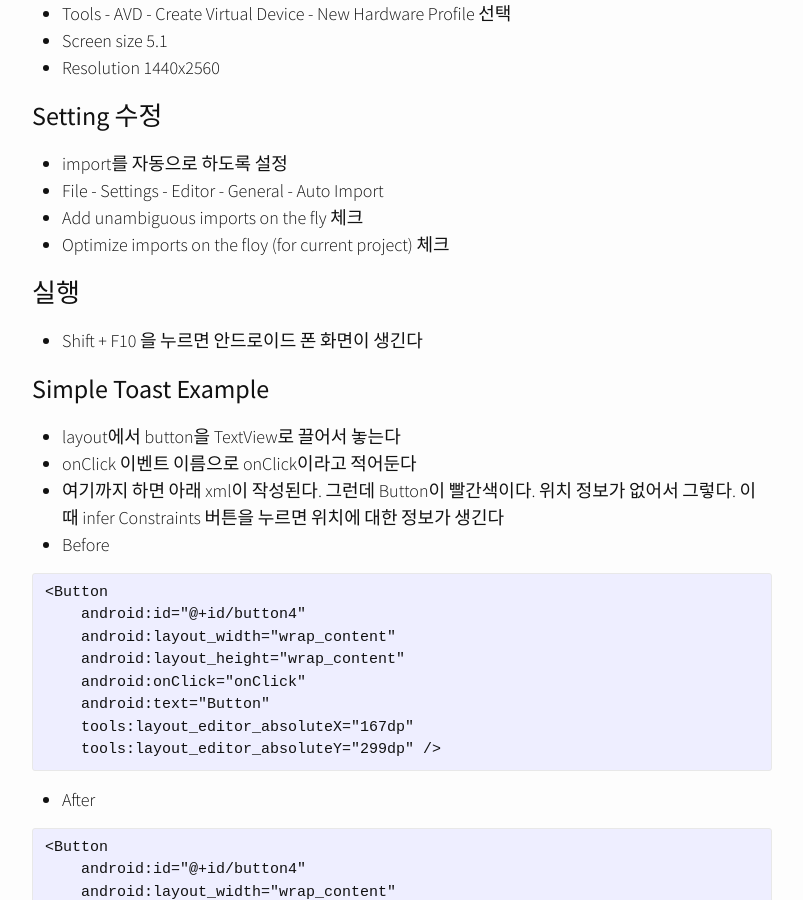
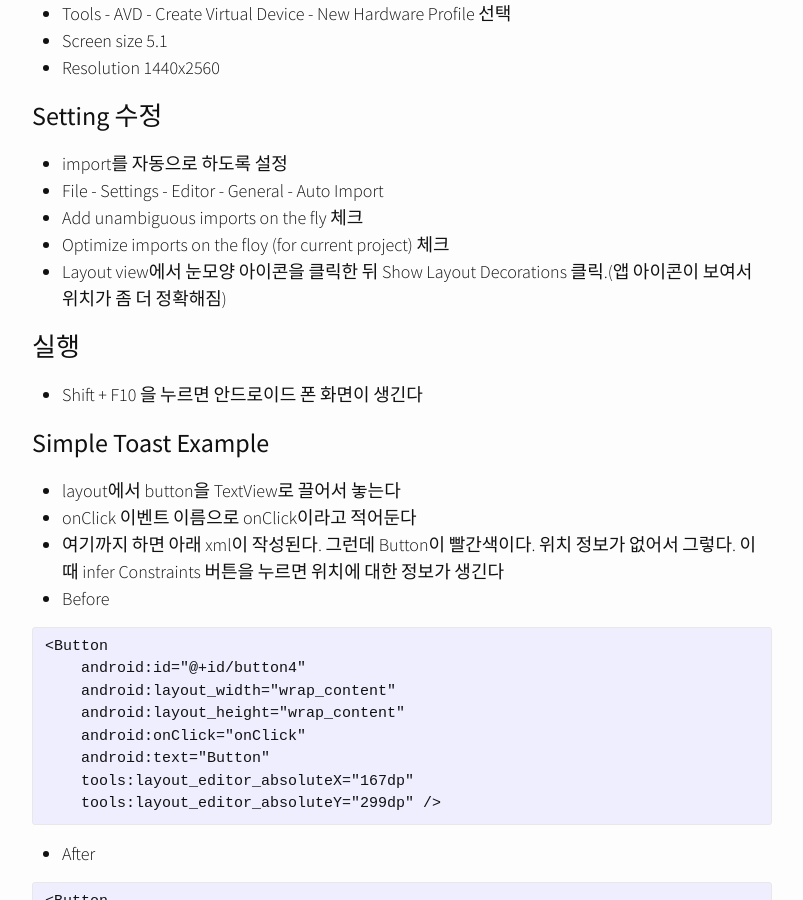
Before and after one commit to parkwonhui/parkwonhui.dev-github.io, a Jekyll site: the page built from _posts/server/2019-05-28-android-studio-install.md, in a window 1280 px wide and 900 px high, scrolled down 979 px. Shown: the whole window, without its empty margins (238-1041 px from the left). Built offline with Jekyll 4.4.1, drawn with Linux system fonts in a browser that asks for light colours; nearby versions of some CDN libraries; comment, search, counter and statistics services are not loaded.

Commit message:
Layout 설정 추가

```diff
--- a/_posts/server/2019-05-28-android-studio-install.md
+++ b/_posts/server/2019-05-28-android-studio-install.md
@@ -30,6 +30,7 @@ comments: true
 - File - Settings - Editor - General - Auto Import
 - Add unambiguous imports on the fly 체크
 - Optimize imports on the floy (for current project) 체크
+- Layout view에서 눈모양 아이콘을 클릭한 뒤 Show Layout Decorations 클릭.(앱 아이콘이 보여서 위치가 좀 더 정확해짐)
 
 ### 실행
 - Shift + F10 을 누르면 안드로이드 폰 화면이 생긴다
```
